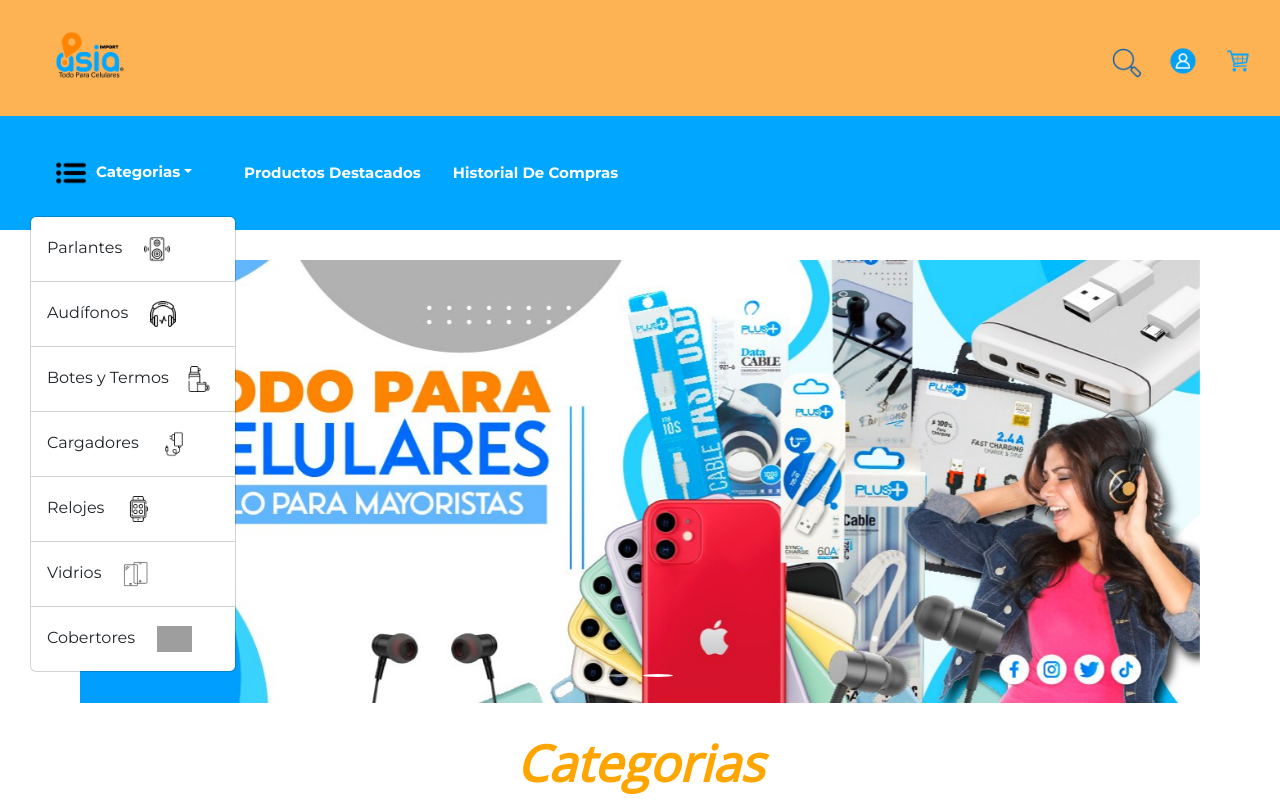
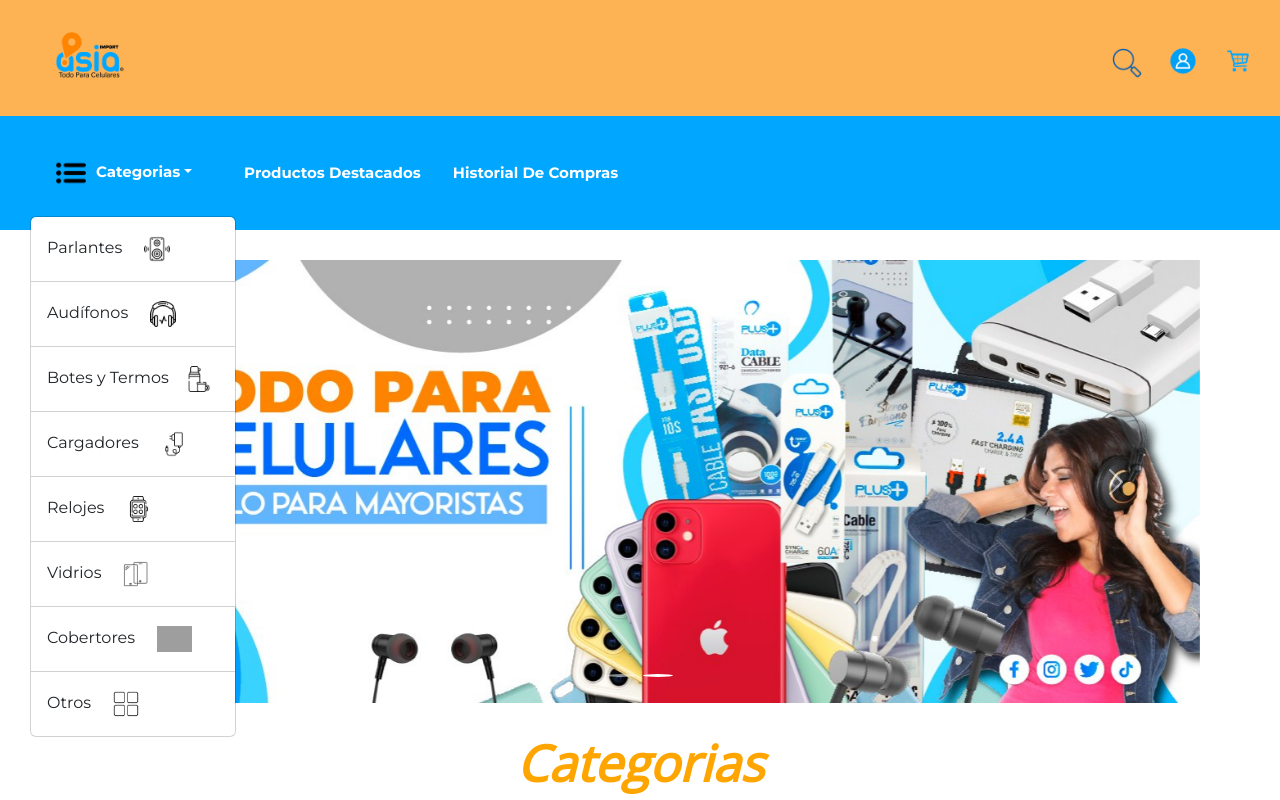
Before and after one commit to jairoaguilarts/AsiaImport, a React (Create React App) app: page / in a window 1280 px wide. Both pictures are taken after a click on the button "Categorias". Shown: the top 800 px of the page. Built offline with nearby package versions, Linux system fonts and the light colour scheme; grey boxes are pictures that could not be loaded; a web font is replaced by a local one.

Commit message:
Navibar Otros

```diff
--- a/src/components/General_screens/Navibar.js
+++ b/src/components/General_screens/Navibar.js
@@ -21,6 +21,7 @@ import yeti from "../../assets/Yeti Fake.png";
 import Login from "./Login";
 import CustomAlert from "../Informative_screens/CustomAlert";
 import Carrito from "../Client_screens/Carrito";
+import otrosimg from "../../assets/otros.png";
 
 const Navibar = () => {
   const [menuOpen, setMenuOpen] = useState(false);
@@ -316,6 +317,19 @@ const Navibar = () => {
                         style={{ border: "7px solid #fff" }}
                       />
                     </NavDropdown.Item>
+                    <NavDropdown.Divider />
+                    <NavDropdown.Item
+                      className="drop-item"
+                      onClick={() => navigateToProductoFiltro("OTROS")}
+                    >
+                      Otros
+                      <img
+                        src={otrosImage}
+                        height="40px"
+                        alt="Parlantes"
+                        style={{ border: "7px solid #fff" }}
+                      />
+                    </NavDropdown.Item>
                   </NavDropdown>
                 </button>
 
```
